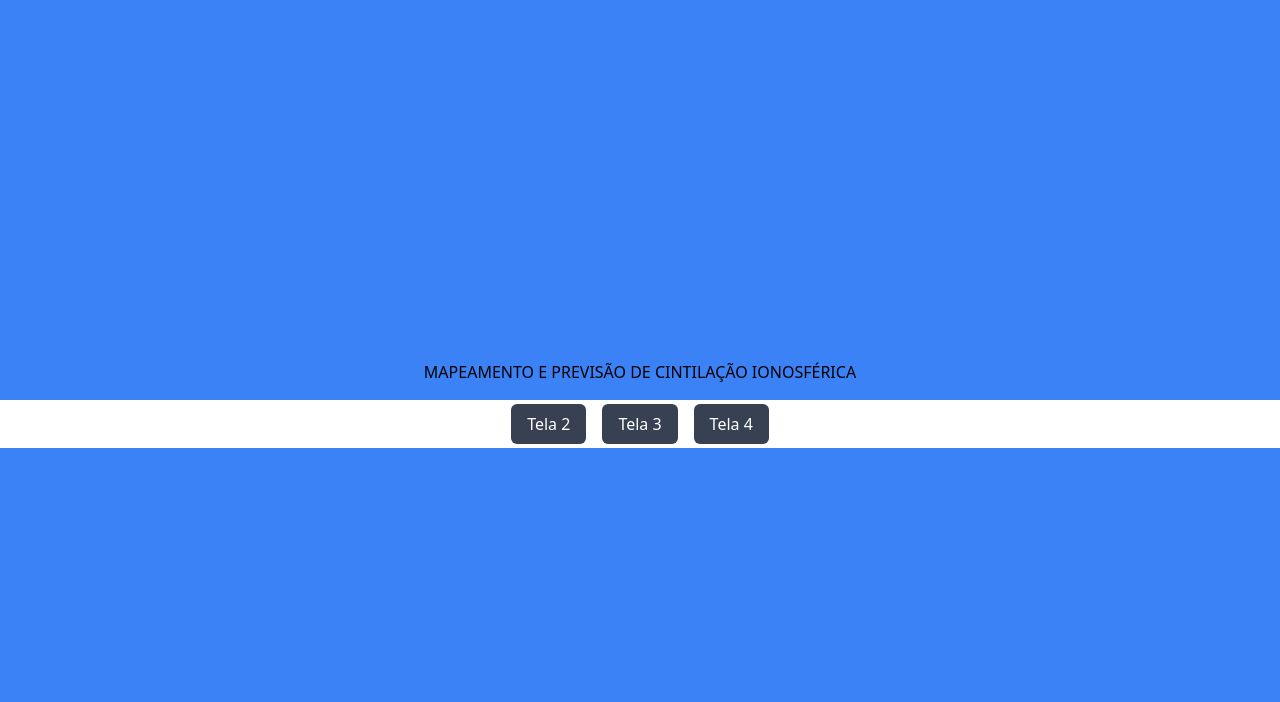
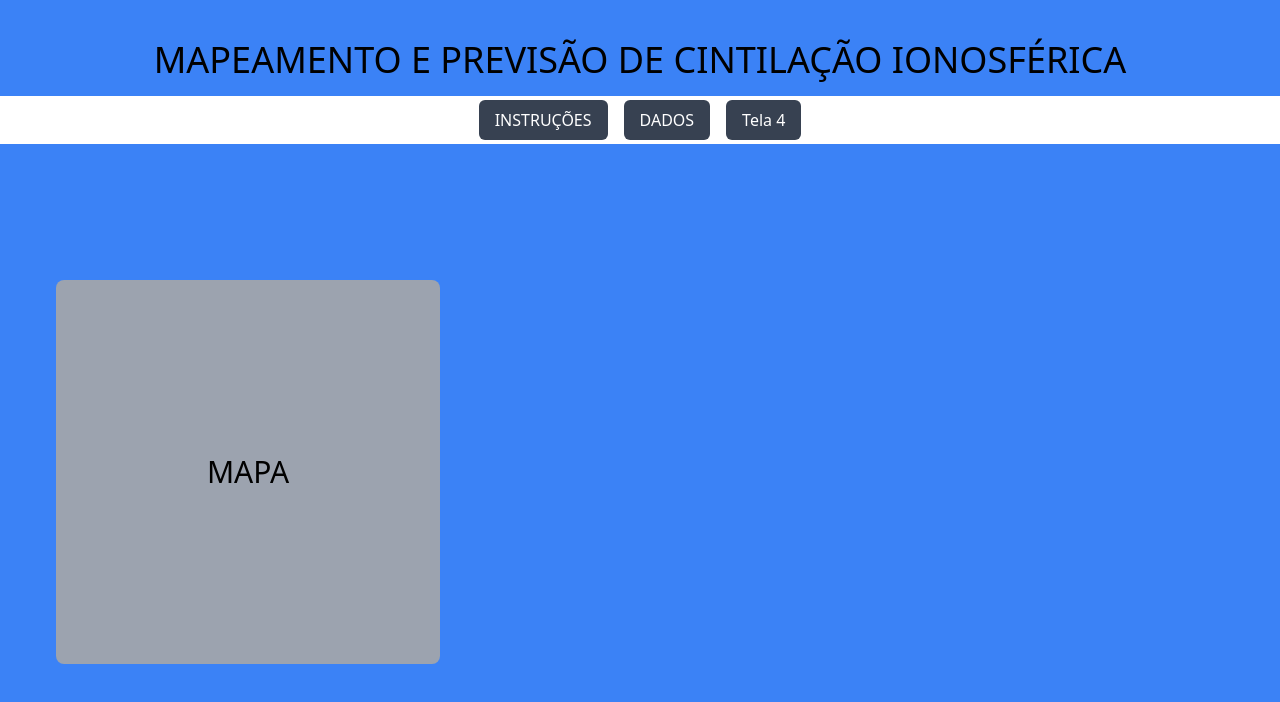
Before and after one commit to JoaoLago10/tcc-web, a React (Create React App) app in the folder front/: page / in a window 1280 px wide. Shown: the top 702 px of the page. Built offline with nearby package versions, Linux system fonts and the light colour scheme.

Commit message:
/tela2-3components

```diff
--- a/front/src/components/Buttons.tsx
+++ b/front/src/components/Buttons.tsx
@@ -10,7 +10,7 @@ export function Botao2() {
 
   return (
     <button onClick={handleClick} className="bg-gray-700 text-white py-2 px-4 rounded-md">
-      Tela 2
+      INSTRUÇÕES
     </button>
   );
 }
@@ -24,7 +24,7 @@ export function Botao3() {
 
   return (
     <button onClick={handleClick} className="bg-gray-700 text-white py-2 px-4 rounded-md">
-      Tela 3
+      DADOS
     </button>
   );
 }
--- /dev/null
+++ b/front/src/layout/Tela2/Header2.tsx
@@ -0,0 +1,11 @@
+import React from 'react';
+
+const Header2: React.FC = () => {
+  return (
+    <h1 className="fixed top-0 w-full bg-gray-400 text-center py-5 shadow-md text-3xl">
+      PAGINA DE INSTRUÇÕES
+    </h1>
+  );
+};
+
+export default Header2;
--- a/front/src/layout/Tela2/MainSection2.tsx
+++ b/front/src/layout/Tela2/MainSection2.tsx
@@ -1,11 +1,11 @@
 import React from 'react';
 
-function MainSection2() {
+const MainSection2: React.FC = () => {
   return (
-    <div>
-      <h1>TELA 2</h1>
+    <div className="flex flex-col items-center justify-center min-h-screen bg-blue-500">
+      <h1 className="text-3xl text-black">INSTRUCÕES</h1>
     </div>
   );
-}
+};
 
 export default MainSection2;
--- /dev/null
+++ b/front/src/layout/Tela3/Header3.tsx
@@ -0,0 +1,9 @@
+import React from 'react';
+
+const Header3: React.FC = () => {
+  return (
+    <h1 className="fixed top-0 w-full bg-gray-400 text-center py-5 shadow-md text-3xl">PÁGINA DE DADOS</h1>
+  );
+};
+
+export default Header3;
--- a/front/src/layout/Tela3/MainSection3.tsx
+++ b/front/src/layout/Tela3/MainSection3.tsx
@@ -1,11 +1,11 @@
 import React from 'react';
 
-function MainSection3() {
+const MainSection3: React.FC = () => {
   return (
-    <div>
-      <h1>TELA 3</h1>
+    <div className="flex flex-col items-center justify-center min-h-screen bg-blue-500">
+      <h1 className="text-3xl text-black">DADOS</h1>
     </div>
   );
-}
+};
 
 export default MainSection3;
--- a/front/src/layout/TelaPrincipal/HeaderPrincipal.tsx
+++ b/front/src/layout/TelaPrincipal/HeaderPrincipal.tsx
@@ -4,7 +4,7 @@ import { Botao2, Botao3, Botao4 } from '../../components/Buttons';
 const HeaderPrincipal: React.FC = () => {
   return (
     <>
-      <h1 className="text-center text-black mt-2">
+      <h1 className="text-center text-black mt-10 text-4xl">
         MAPEAMENTO E PREVISÃO DE CINTILAÇÃO IONOSFÉRICA
       </h1>
       <div className="w-full bg-white h-12 mt-4 flex items-center justify-center">
--- /dev/null
+++ b/front/src/layout/TelaPrincipal/MainSectionPrincipal.tsx
@@ -0,0 +1,11 @@
+import React from 'react';
+
+const MainSectionPrincipal: React.FC = () => {
+  return (
+    <div className="bg-gray-400 rounded-lg w-96 h-96 flex items-center justify-center text-3xl">
+      <h1>MAPA</h1>
+    </div>
+  );
+};
+
+export default MainSectionPrincipal;
--- a/front/src/screens/Tela2.tsx
+++ b/front/src/screens/Tela2.tsx
@@ -1,9 +1,12 @@
 import React from 'react';
+import Header2 from '../layout/Tela2/Header2';
+import MainSection2 from '../layout/Tela2/MainSection2';
 
 const Tela2: React.FC = () => {
   return (
-    <div className="flex flex-col items-center justify-center min-h-screen bg-blue-500">
-      <h1 className="text-white">Tela 2</h1>
+    <div className="pt-20">
+      <Header2 />
+      <MainSection2 />
     </div>
   );
 };
--- a/front/src/screens/Tela3.tsx
+++ b/front/src/screens/Tela3.tsx
@@ -1,9 +1,12 @@
 import React from 'react';
+import Header3 from '../layout/Tela3/Header3';
+import MainSection3 from '../layout/Tela3/MainSection3';
 
 const Tela3: React.FC = () => {
   return (
-    <div className="flex flex-col items-center justify-center min-h-screen bg-blue-500">
-      <h1 className="text-white">Tela 3</h1>
+    <div className="pt-20">
+      <Header3 />
+      <MainSection3 />
     </div>
   );
 };
--- a/front/src/screens/TelaPrincipal.tsx
+++ b/front/src/screens/TelaPrincipal.tsx
@@ -1,11 +1,16 @@
 import React from 'react';
 import HeaderPrincipal from '../layout/TelaPrincipal/HeaderPrincipal';
+import MainSectionPrincipal from '../layout/TelaPrincipal/MainSectionPrincipal';
 
 const TelaPrincipal: React.FC = () => {
   return (
-    <div className="flex flex-col items-center justify-center min-h-screen bg-blue-500">
+    <div className="flex flex-col min-h-screen bg-blue-500">
       <HeaderPrincipal />
-      {/* Conteúdo adicional da Tela Principal */}
+      <div className="flex flex-1 items-center w-full">
+        <div className="ml-14">
+          <MainSectionPrincipal />
+        </div>
+      </div>
     </div>
   );
 };
```
